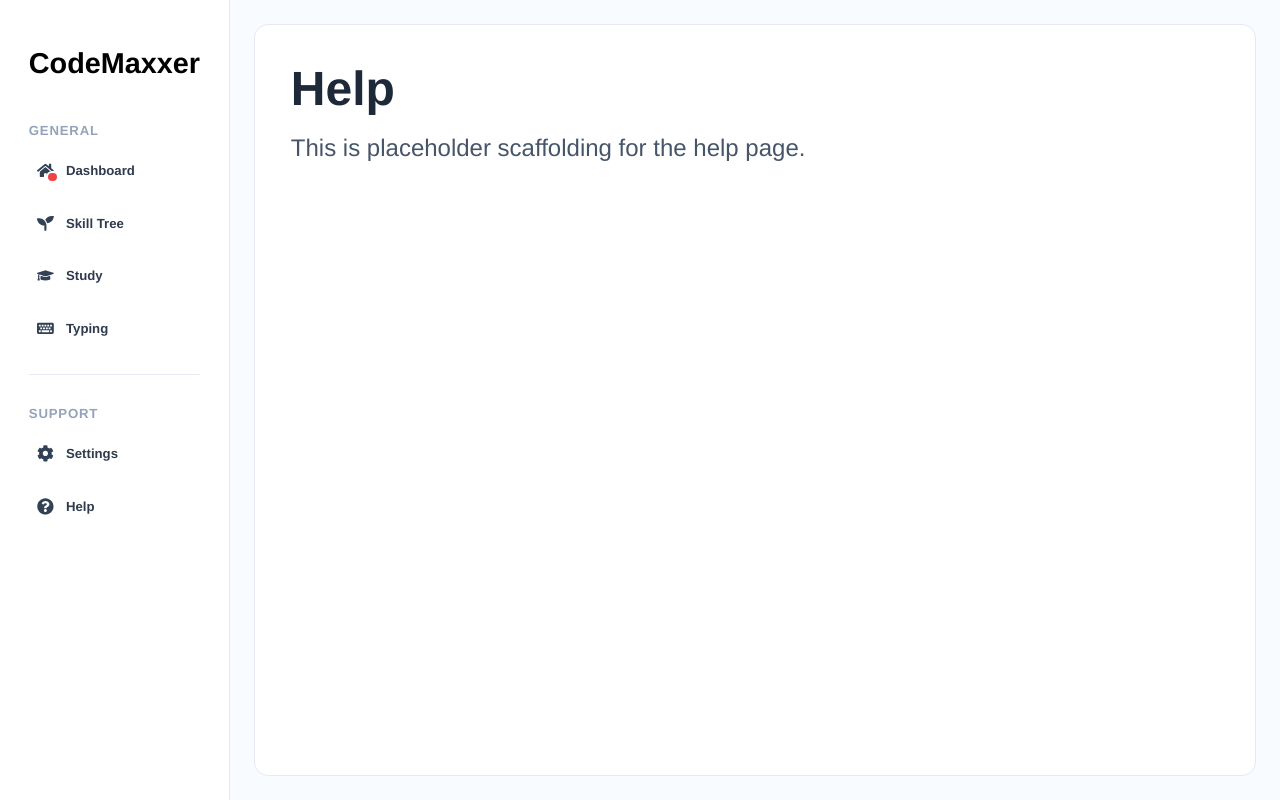
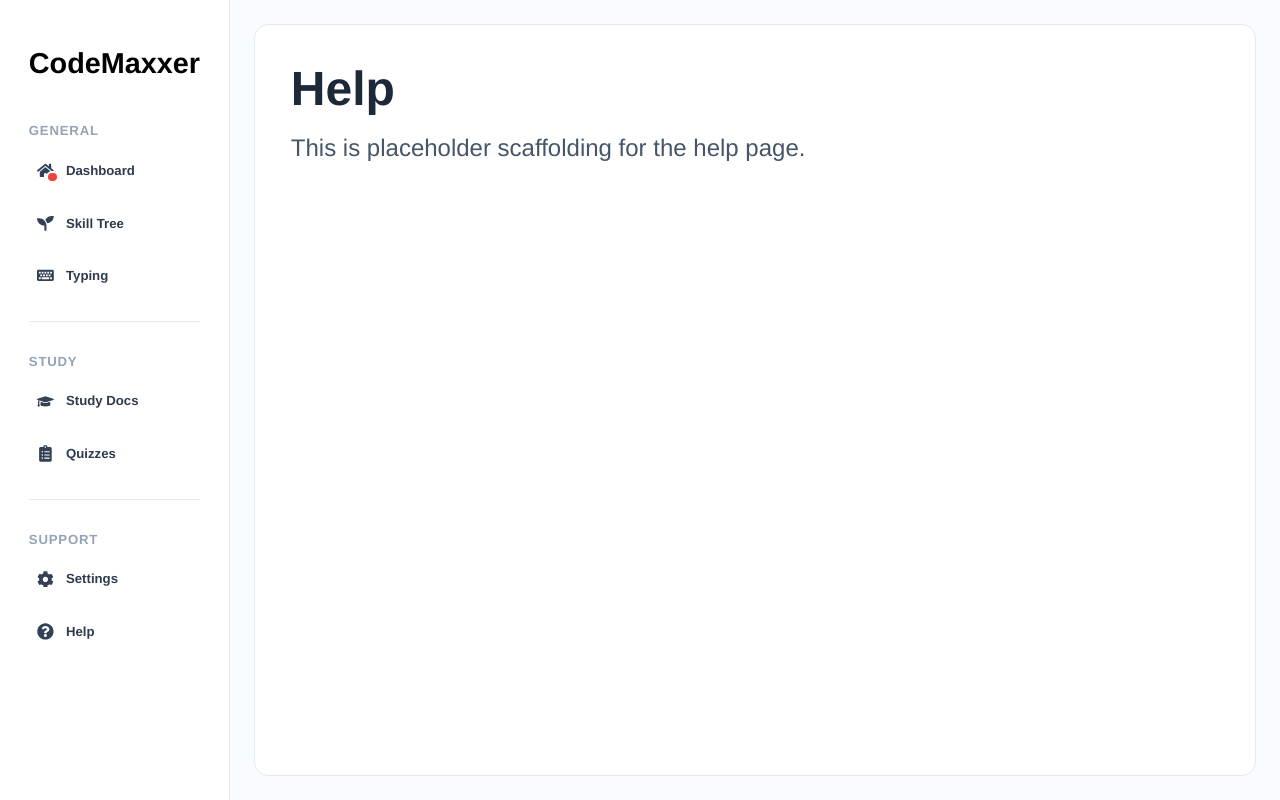
Before and after one commit to antranig8/raptorhacks-project, a React (Vite) app in the folder frontend/CodeMaxxer/: page /dashboard/help in a window 1280 px wide. Built offline with nearby package versions, Linux system fonts and the light colour scheme; a web font is replaced by a local one.

Commit message:
created new section

```diff
--- a/frontend/CodeMaxxer/src/App.jsx
+++ b/frontend/CodeMaxxer/src/App.jsx
@@ -8,6 +8,7 @@ import Study from '@dashboard/components/Study.jsx'
 import Settings from '@dashboard/components/Settings.jsx'
 import Help from '@dashboard/components/Help.jsx'
 import Typing from '@dashboard/components/Typing.jsx'
+import Quizzes from '@dashboard/components/Quizzes.jsx'
 import styles from '@/App.module.css'
 
 function App() {
@@ -21,6 +22,7 @@ function App() {
             <Route index element={<DashboardHome />} />
             <Route path="skill-tree" element={<SkillTree />} />
             <Route path="study" element={<Study />} />
+            <Route path="quizzes" element={<Quizzes />} />
             <Route path="settings" element={<Settings />} />
             <Route path="help" element={<Help />} />
             <Route path="typing" element={<Typing />} />
--- a/frontend/CodeMaxxer/src/pages/Dashboard/components/DashboardNav.jsx
+++ b/frontend/CodeMaxxer/src/pages/Dashboard/components/DashboardNav.jsx
@@ -1,5 +1,5 @@
 import { Link } from 'react-router-dom'
-import { FaHome, FaSeedling, FaGraduationCap, FaCog, FaQuestionCircle, FaKeyboard } from 'react-icons/fa'
+import { FaHome, FaSeedling, FaGraduationCap, FaCog, FaQuestionCircle, FaKeyboard, FaClipboardList } from 'react-icons/fa'
 import Logo from '@/components/Logo/Logo'
 import styles from '@dashboard/styles/DashboardNav.module.css'
 
@@ -19,8 +19,14 @@ const navSections = [
                 },
             },
             { section: 'General', label: 'Skill Tree', route: '/dashboard/skill-tree', icon: <FaSeedling /> },
-            { section: 'General', label: 'Study', route: '/dashboard/study', icon: <FaGraduationCap /> },
             { section: 'General', label: 'Typing', route: '/dashboard/typing', icon: <FaKeyboard /> },
+        ],
+    },
+    {
+        title: 'Study',
+        items: [
+            { section: 'Study', label: 'Study Docs', route: '/dashboard/study', icon: <FaGraduationCap /> },
+            { section: 'Study', label: 'Quizzes', route: '/dashboard/quizzes', icon: <FaClipboardList /> },
         ],
     },
     {
--- /dev/null
+++ b/frontend/CodeMaxxer/src/pages/Dashboard/components/Quizzes.jsx
@@ -0,0 +1,10 @@
+import styles from '@dashboard/styles/Quizzes.module.css'
+
+export default function Quizzes() {
+    return (
+        <section className={styles.container}>
+            <h1 className={styles.title}>Quizzes</h1>
+            <p className={styles.description}>Challenge yourself with quizzes to test your knowledge.</p>
+        </section>
+    )
+}
--- /dev/null
+++ b/frontend/CodeMaxxer/src/pages/Dashboard/styles/Quizzes.module.css
@@ -0,0 +1,18 @@
+.container {
+    padding: 1.5rem;
+    background: white;
+    border-radius: 0.75rem;
+    box-shadow: 0 10px 20px rgba(0, 0, 0, 0.05);
+}
+
+.title {
+    margin: 0 0 0.75rem;
+    font-size: 2rem;
+    color: #111827;
+}
+
+.description {
+    margin: 0;
+    color: #4b5563;
+    line-height: 1.6;
+}
```
